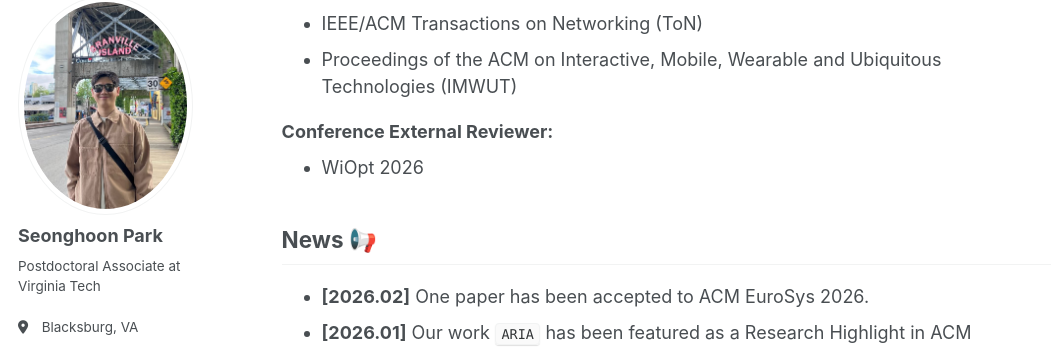
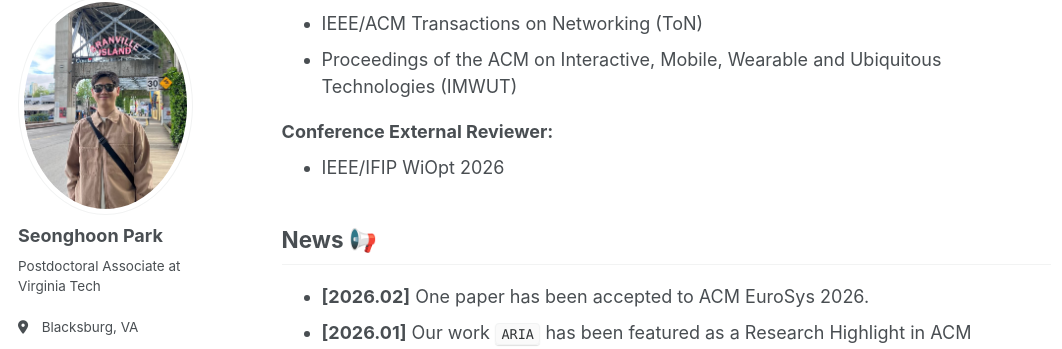
Before and after one commit to iamseonghoon/iamseonghoon.github.io, a Jekyll site: the page built from _pages/about.md, in a window 1280 px wide and 900 px high, scrolled down 1353 px. Shown: the part 103-452 px from the top of the window, without its empty margins (0-1062 px from the left). Built offline with Jekyll 4.4.1, drawn with Linux system fonts in a browser that asks for light colours; some web fonts are replaced; a script that is not in the unit is left out.

Commit message:
about.md

```diff
--- a/_pages/about.md
+++ b/_pages/about.md
@@ -50,7 +50,7 @@ My research in **mobile systems and mobile computing** focuses on pushing the bo
 * Proceedings of the ACM on Interactive, Mobile, Wearable and Ubiquitous Technologies (IMWUT)
 
 **Conference External Reviewer:**
-* WiOpt 2026
+* IEEE/IFIP WiOpt 2026
 
 
 ## News 📢
```
